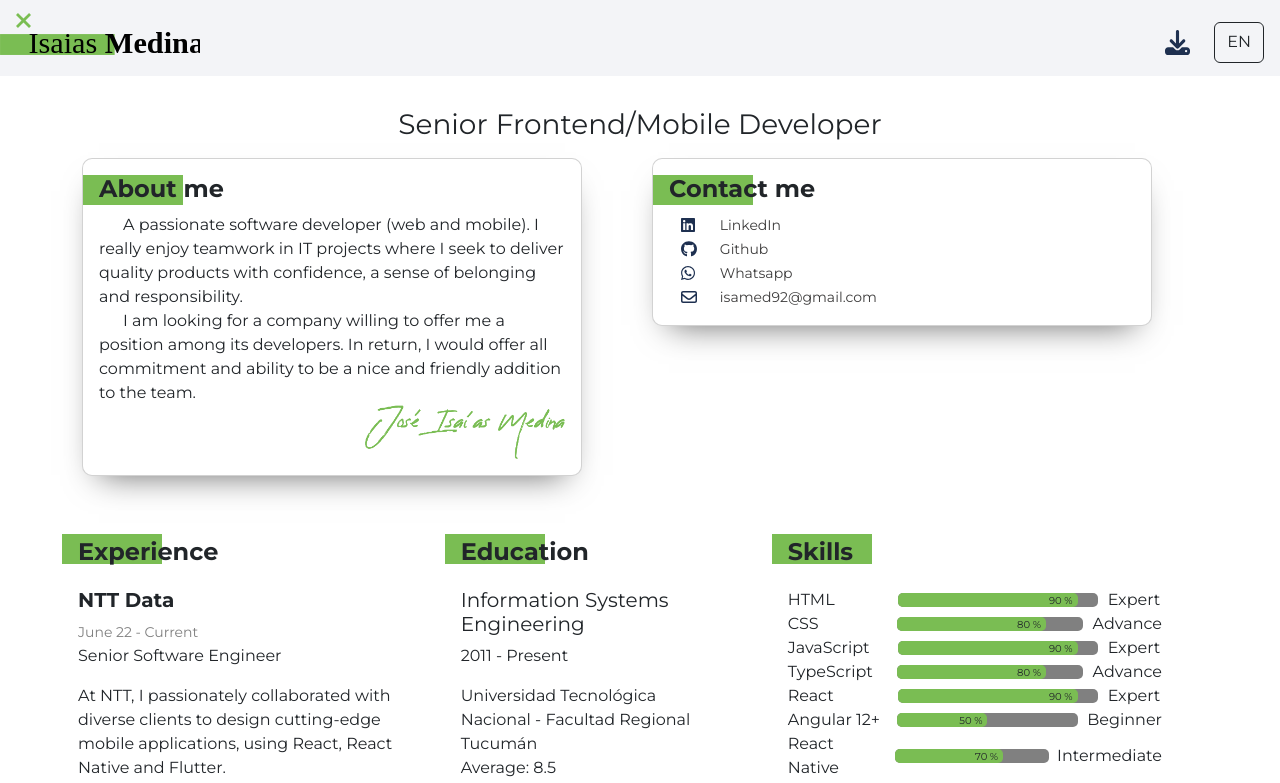
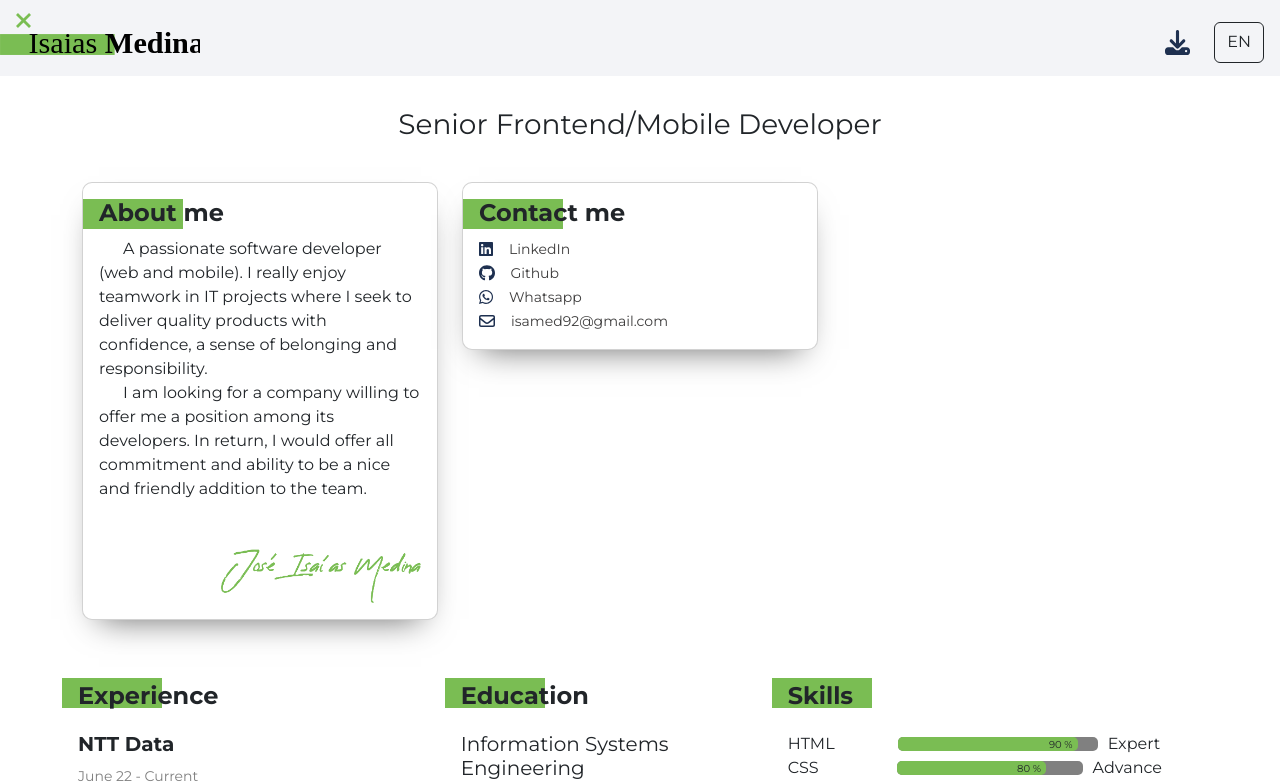
Before and after one commit to isamed92/isamed92.github.io, a React (Vite) app: page / in a window 1280 px wide. Shown: the top 783 px of the page. Built offline with nearby package versions, Linux system fonts and the light colour scheme; a web font is replaced by a local one.

Commit message:
fix: update layout and styling in ContactMe.tsx

```diff
--- a/src/App.tsx
+++ b/src/App.tsx
@@ -42,10 +42,10 @@ function App() {
 
       <Container className='mt-3'>
         <Row>
-          <Col xs={12} lg={6}>
+          <Col xs={12} lg={4} className='pt-4'>
             <AboutMe />
           </Col>
-          <Col xs={12} lg={6}>
+          <Col xs={12} lg={4} className='pt-4'>
             <ContactMe />
           </Col>
         </Row>
--- a/src/components/AboutMe.tsx
+++ b/src/components/AboutMe.tsx
@@ -27,7 +27,7 @@ export const AboutMe: React.FC = () => {
               src='assets/sign-alter.png'
               alt='sign'
               width={200}
-              className='align-self-end'
+              className='align-self-end mt-5'
             />
           )}
           {intl.locale === 'es-ES' && (
@@ -35,7 +35,7 @@ export const AboutMe: React.FC = () => {
               src='assets/sign.png'
               alt='sign'
               width={200}
-              className='align-self-end'
+              className='align-self-end mt-5'
             />
           )}
         </Card.Text>
--- a/src/components/ContactMe.tsx
+++ b/src/components/ContactMe.tsx
@@ -1,6 +1,6 @@
 import React from 'react';
 import { Title } from '.';
-import { Card, Col, Container, Row } from 'react-bootstrap';
+import { Card } from 'react-bootstrap';
 import { useIntl } from 'react-intl';
 
 export const ContactMe: React.FC = () => {
@@ -34,18 +34,13 @@ export const ContactMe: React.FC = () => {
     <Card className='about-card'>
       <Card.Body>
         <Card.Title>
-          <span>
           <Title id='contactMe' />
-          </span>
         </Card.Title>
-        <Card.Text className='d-flex flex-column align-items-center'>
-          <Container>
+        <Card.Text className='d-flex flex-column'>
           {socialMediaLinks.map((socialMedia, index) => (
-              <Row key={index}>
-                <Col xs={1}>
+            <span key={index}>
               <img src={socialMedia.icon} alt={socialMedia.name} />
-                </Col>
-                <Col xs={11}>
+              &emsp;
               <a
                 href={socialMedia.link}
                 target='_blank'
@@ -53,10 +48,8 @@ export const ContactMe: React.FC = () => {
               >
                 {socialMedia.name}
               </a>
-                </Col>
-              </Row>
+            </span>
           ))}
-          </Container>
         </Card.Text>
       </Card.Body>
     </Card>
```
Lines whose indentation alone changed are shown as unchanged.
